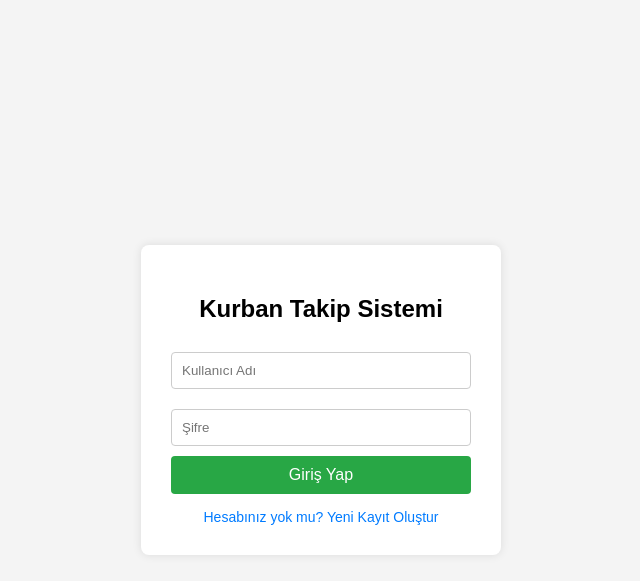
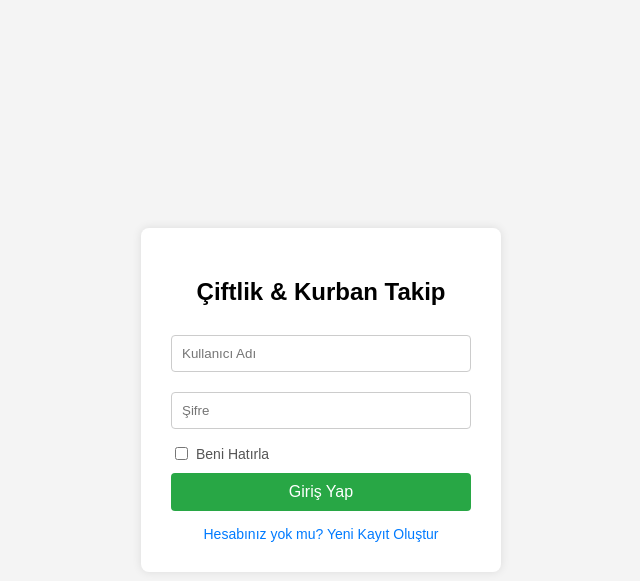
Before and after one commit to Dev1Zfr/PROJE_KLASORU, a Flask app: page /login in a window 1280 px wide. Shown: the top 581 px of the page, without its empty margins (319-959 px from the left). Run offline with Flask 3, Linux system fonts and the light colour scheme.

Commit message:
Update login.html

```diff
--- a/templates/login.html
+++ b/templates/login.html
@@ -2,27 +2,36 @@
 <html lang="tr">
 <head>
     <meta charset="UTF-8">
-    <title>Müşteri Girişi</title>
+    <title>Sisteme Giriş</title>
     <style>
         body { font-family: Arial, sans-serif; background-color: #f4f4f4; display: flex; justify-content: center; align-items: center; height: 100vh; margin: 0; }
         .login-container { background: white; padding: 30px; border-radius: 8px; box-shadow: 0 0 10px rgba(0,0,0,0.1); width: 300px; text-align: center; }
-        input { width: 100%; padding: 10px; margin: 10px 0; border: 1px solid #ccc; border-radius: 4px; box-sizing: border-box; }
-        button { width: 100%; padding: 10px; background-color: #28a745; color: white; border: none; border-radius: 4px; cursor: pointer; font-size: 16px; }
+        input[type="text"], input[type="password"] { width: 100%; padding: 10px; margin: 10px 0; border: 1px solid #ccc; border-radius: 4px; box-sizing: border-box; }
+        button { width: 100%; padding: 10px; background-color: #28a745; color: white; border: none; border-radius: 4px; cursor: pointer; font-size: 16px; margin-top: 10px; }
         button:hover { background-color: #218838; }
         .error { color: red; margin-bottom: 10px; font-size: 14px; }
         .register-link { display: block; margin-top: 15px; color: #007bff; text-decoration: none; font-size: 14px; }
         .register-link:hover { text-decoration: underline; }
+        .checkbox-container { display: flex; align-items: center; justify-content: flex-start; margin-top: 5px; font-size: 14px; color: #555; }
+        .checkbox-container input { margin-right: 8px; }
     </style>
 </head>
 <body>
     <div class="login-container">
-        <h2>Kurban Takip Sistemi</h2>
+        <h2>Çiftlik & Kurban Takip</h2>
         {% if hata %}
             <div class="error">{{ hata }}</div>
         {% endif %}
         <form method="POST">
             <input type="text" name="username" placeholder="Kullanıcı Adı" required>
             <input type="password" name="password" placeholder="Şifre" required>
+
+            <!-- YENİ EKLENEN BENİ HATIRLA KUTUCUĞU -->
+            <div class="checkbox-container">
+                <input type="checkbox" name="hatirla" id="hatirla">
+                <label for="hatirla">Beni Hatırla</label>
+            </div>
+
             <button type="submit">Giriş Yap</button>
         </form>
         <a href="/register" class="register-link">Hesabınız yok mu? Yeni Kayıt Oluştur</a>
```
